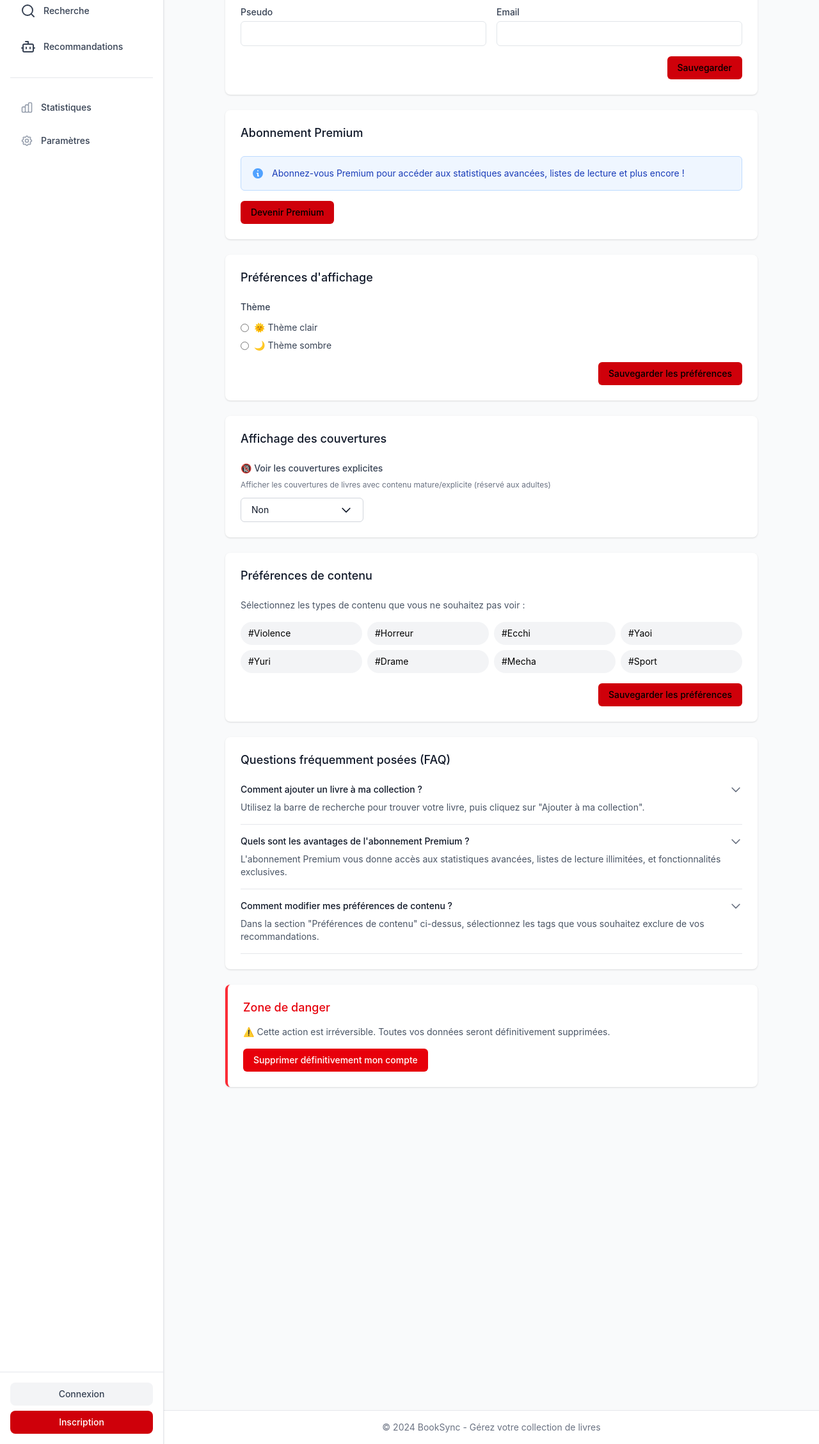
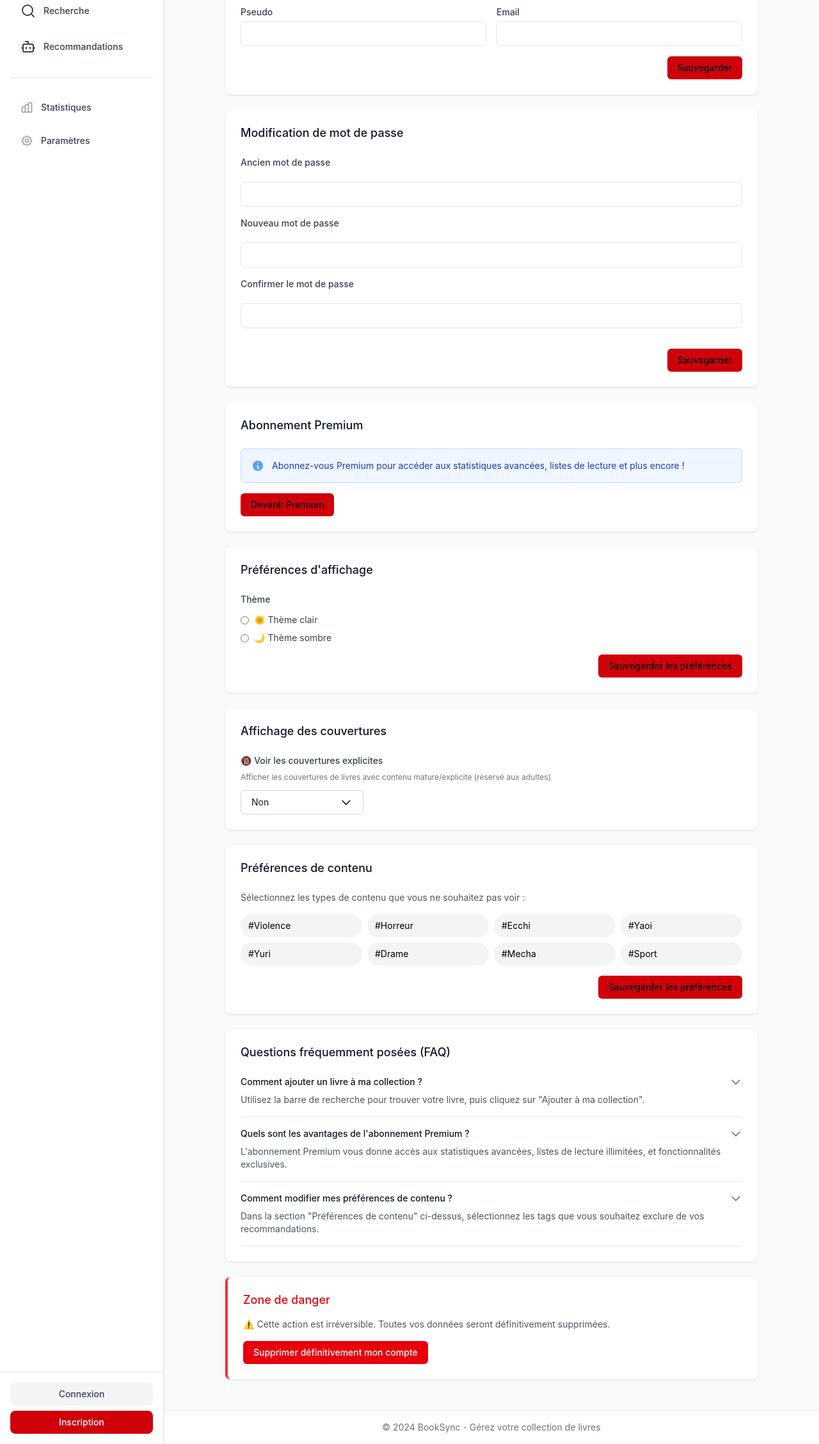
Before and after one commit to shooter-dev/book_sync, a Django app: page /accounts/profile/ in a window 1280 px wide. Shown: the part 207-2464 px from the top of the page at 64% size. Run offline with Django 5.2, Linux system fonts and the light colour scheme.

Commit message:
modification de mot de passe

```diff
--- a/book_sync/accounts/templates/profile.html
+++ b/book_sync/accounts/templates/profile.html
@@ -39,6 +39,37 @@
                                        class="mangacollec-input form-input mt-1">
                             </div>
                         </div>
+                        <div class="flex justify-end">
+                            <button type="submit" class="mangacollec-red px-4 py-2 text-sm font-medium rounded-md">
+                                Sauvegarder
+                            </button>
+                        </div>
+                    </form>
+                </div>
+            </div>
+                <!-- Changement de mot de passe -->
+            <div class="bg-white dark:bg-gray-800 shadow rounded-lg">
+                <div class="px-4 py-5 sm:p-6">
+                    <h3 class="text-lg leading-6 font-medium text-gray-900 dark:text-white mb-6">
+                        Modification de mot de passe
+                    </h3>
+                    <form method="post" action="{% url 'change_password' %}" class="space-y-4">
+                        {% csrf_token %}
+                        <h2 class="block text-sm font-medium text-gray-700 dark:text-gray-300">
+                            Ancien mot de passe
+                        </h2>
+                        <input name="old_password" type="password" autocomplete="old_password" class="mangacollec-input form-input mt-1">
+                        <h2 class="block text-sm font-medium text-gray-700 dark:text-gray-300">
+                            Nouveau mot de passe
+                        </h2>
+                        <input name="new_password1" type="password" autocomplete="new-password"
+                               class="mangacollec-input form-input mt-1">
+                        <h2 class="block text-sm font-medium text-gray-700 dark:text-gray-300">
+                             Confirmer le mot de passe
+                        </h2>
+                        <input name="new_password2" type="password" autocomplete="new-password" class="mangacollec-input form-input mt-1">
+
+                        <div class="grid grid-cols-1 md:grid-cols-2 gap-4"></div>
                         <div class="flex justify-end">
                             <button type="submit" class="mangacollec-red px-4 py-2 text-sm font-medium rounded-md">
                                 Sauvegarder
--- a/book_sync/accounts/urls.py
+++ b/book_sync/accounts/urls.py
@@ -8,4 +8,5 @@ urlpatterns = [
     path("logout/", views.logout_view, name="logout"),
     path("profile/", views.profile_view, name="profile"),
     path("subscribe/", views.subscribe, name="subscribe"),
+    path('changer-mdp/', views.change_password_view, name='change_password'),
 ]
--- a/book_sync/accounts/views.py
+++ b/book_sync/accounts/views.py
@@ -4,10 +4,11 @@ from django.contrib.auth import authenticate, login as auth_login, logout
 from django.contrib.auth.forms import AuthenticationForm
 from django.views.decorators.csrf import csrf_protect
 from django.views.decorators.cache import never_cache
-from django.shortcuts import render, redirect
 from django.contrib.auth.models import User
 from django.contrib import messages
-
+from django.contrib.auth import update_session_auth_hash
+from django.contrib.auth.forms import PasswordChangeForm
+from django.contrib.auth.decorators import login_required
 
 @never_cache
 @csrf_protect
@@ -100,3 +101,37 @@ def profile_view(request):
 @login_required(login_url='register')
 def subscribe(request):
     return render(request, 'subscribe.html')
+
+@login_required
+def change_password_view(request):
+    if request.method == 'POST':
+        old_password = request.POST.get('old_password')
+        new_password1 = request.POST.get('new_password1')
+        new_password2 = request.POST.get('new_password2')
+
+        if not request.user.check_password(old_password):
+            messages.error(request, 'Le mot de passe actuel est incorrect.')
+            return redirect('login')
+
+        if new_password1 != new_password2:
+            messages.error(request, 'Les nouveaux mots de passe ne correspondent pas.')
+            return redirect('login')
+
+        form = PasswordChangeForm(request.user, {
+            'old_password': old_password,
+            'new_password1': new_password1,
+            'new_password2': new_password2
+        })
+
+        if form.is_valid():
+            form.save()
+            update_session_auth_hash(request, form.user)
+            messages.success(request, 'Votre mot de passe a été changé avec succès.')
+            return redirect('login')
+        else:
+            for field, errors in form.errors.items():
+                for error in errors:
+                    messages.error(request, f'Erreur: {error}')
+            return redirect('login')
+
+    return redirect('index')
```
